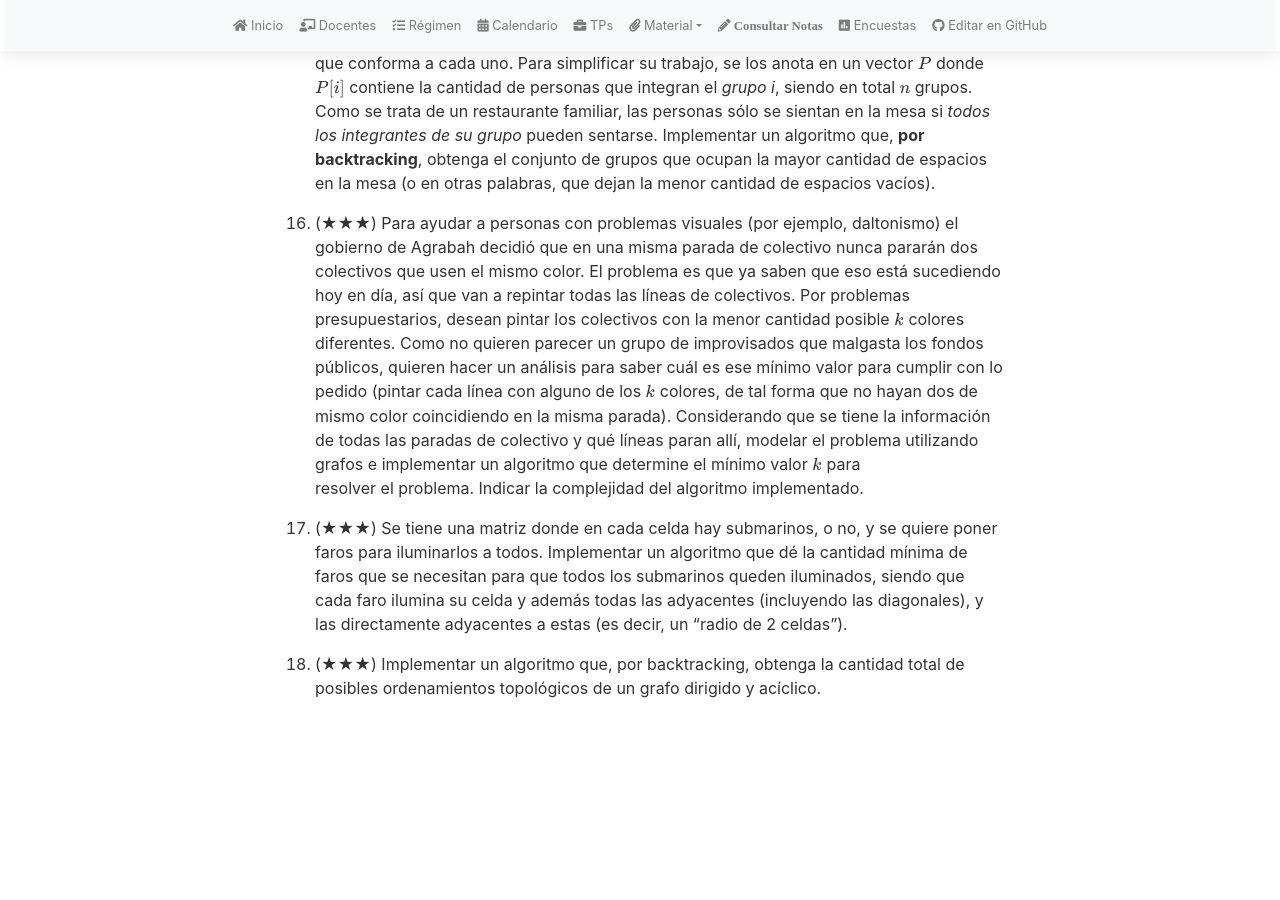
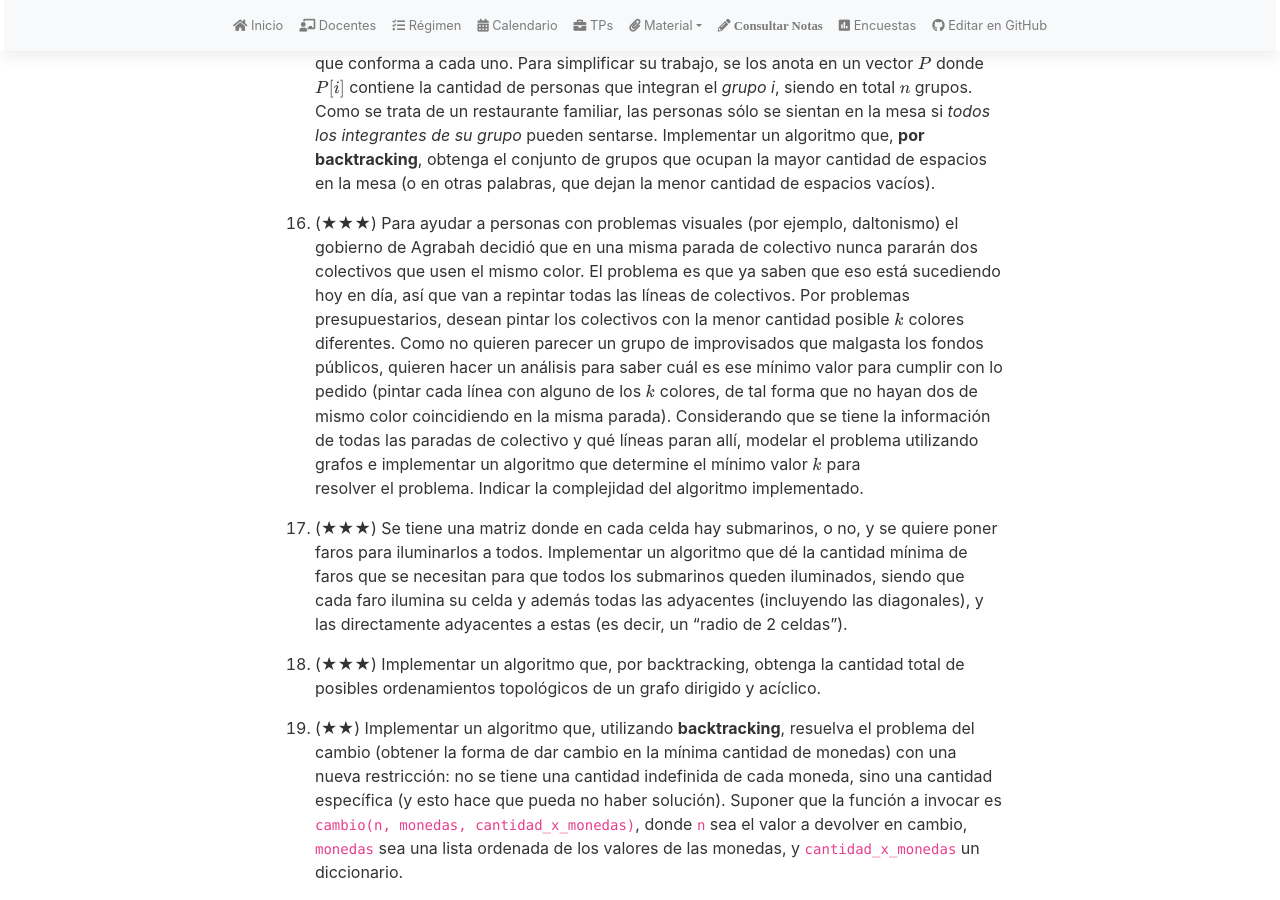
Before and after one commit to algoritmos-rw/tda_bg, a Jekyll site: the page built from material/guias/bt.md, in a window 1280 px wide and 900 px high, scrolled down 1803 px. Built offline with Jekyll 4.4.1, drawn with Linux system fonts in a browser that asks for light colours; nearby versions of some CDN libraries; our own code applies the rules of GitHub Pages for plain Markdown files; before the commit the page ends 2519 px from its top, so only the background shows below that.

Commit message:
Actualización guía Backtracking (#45)

```diff
--- a/material/guias/bt.md
+++ b/material/guias/bt.md
@@ -98,4 +98,12 @@ math: true
 1.  (★★★) Implementar un algoritmo que, por backtracking, obtenga la cantidad total de posibles ordenamientos topológicos
     de un grafo dirigido y acíclico.
 
+1.  (★★) Implementar un algoritmo que, utilizando **backtracking**, resuelva el problema del cambio
+	(obtener la forma de dar cambio en la mínima cantidad de monedas)
+	con una nueva restricción: no se tiene una cantidad indefinida de cada moneda, sino una
+	cantidad específica (y esto hace que pueda no haber solución).
+	Suponer que la función a invocar es `cambio(n, monedas, cantidad_x_monedas)`, donde
+	`n` sea el valor a devolver en cambio, `monedas` sea una lista ordenada de los valores
+	de las monedas, y `cantidad_x_monedas` un diccionario.
+
 {::options toc_levels="2" /}
```
